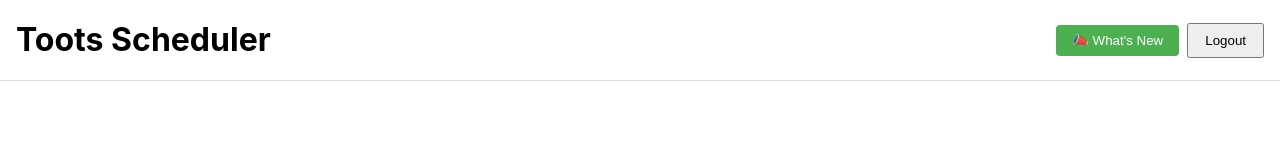
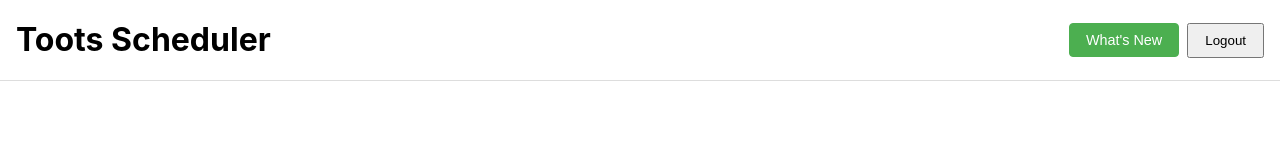
Before and after one commit to regulardesigner/toots-scheduler, a Vue app: page / in a window 1280 px wide. Shown: the top 160 px of the page. Built offline with nearby package versions, Linux system fonts and the light colour scheme; sample sign-in values are in the browser's storage.

Commit message:
💄 UI: small changes on button

```diff
--- a/src/App.vue
+++ b/src/App.vue
@@ -34,7 +34,7 @@ function handleWhatsNewClose() {
           @click="showWhatsNew = true"
           class="whats-new-button"
         >
-        📣 What's New
+          What's New
         </button>
         <button @click="handleLogout">Logout</button>
       </nav>
@@ -103,9 +103,11 @@ button {
 .whats-new-button {
   background-color: #4CAF50;
   color: white;
-  border: none;
+  border: 1px solid #4CAF50;
   margin-right: 0.5rem;
   border-radius: 4px;
+  cursor: pointer;
+  font-size: 0.9rem;
   transition: background-color 0.2s;
 }
 
--- a/src/components/WhatsNew.vue
+++ b/src/components/WhatsNew.vue
@@ -18,7 +18,7 @@ function handleClose() {
 <template>
   <div class="whats-new-modal">
     <div class="whats-new-content">
-      <h2>What's New</h2>
+      <h2>What's new since your last visit!</h2>
       <div v-if="newFeatures.length === 0" class="no-new-features">
         No new features to show.
       </div>
@@ -126,7 +126,7 @@ h2 {
 .close-button {
   background-color: #4CAF50;
   color: white;
-  border: 1px solid #207223;
+  border: 1px solid #4CAF50;
   border-radius: 4px;
   cursor: pointer;
   font-size: 1rem;
```
